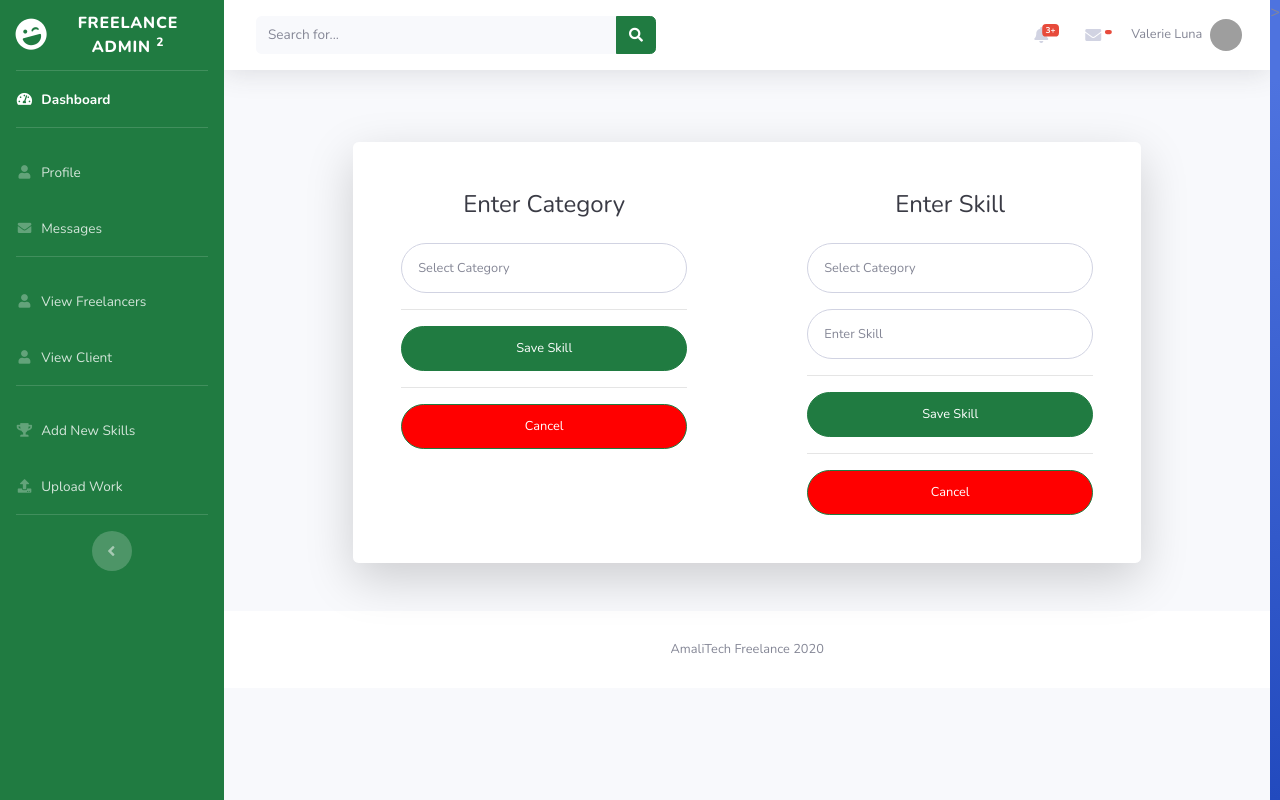
After one commit to benjamin-andoh/edwuma_fie, a Django app: page /adminapp/newskills in a window 1280 px wide. The commit adds this page. Run offline with Django 3.2, Linux system fonts and the light colour scheme; some libraries are stand-ins or nearby versions; grey boxes are pictures that could not be loaded.

Commit message:
admin dashboard design

```diff
--- a/adminApp/urls.py
+++ b/adminApp/urls.py
@@ -3,4 +3,5 @@ from . import views
 
 urlpatterns = [
     path('', views.AdminHomePage,name='adminhomepage'),
+    path('newskills',views.NewSkill,name='newskill'),
 ]
--- a/adminApp/views.py
+++ b/adminApp/views.py
@@ -3,3 +3,6 @@ from django.shortcuts import render
 # Create your views here.
 def AdminHomePage(request):
     return render(request,'adminside/admindashboard.html')
+
+def NewSkill(request):
+    return render(request,'adminside/newskill.html')
--- /dev/null
+++ b/templates/adminside/newskill.html
@@ -0,0 +1,71 @@
+{% extends 'base/admin_base.html' %}
+{% load static from static%}
+
+{% block title%}
+    Dashboard
+{% endblock %}
+
+
+{% block content %}
+<div class="container">
+
+    <!-- Outer Row -->
+    <div class="row justify-content-center">
+
+      <div class="col-xl-10 col-lg-12 col-md-9">
+
+        <div class="card o-hidden border-0 shadow-lg my-5">
+          <div class="card-body p-0">
+            <!-- Nested Row within Card Body -->
+            <div class="row">
+              <div class="col-lg-6">
+                <div class="p-5">
+                  <div class="text-center">
+                    <h1 class="h4 text-gray-900 mb-4">Enter Category</h1>
+                  </div>
+                  <form class="user">
+                    <div class="form-group">
+                     <input type="text" class="form-control form-control-user" id="exampleFirstName" placeholder="Select Category">
+                    </div>
+                      <hr>
+
+                      <input type="submit" style="background-color: #207b41; border-color: #207b41;" class="btn btn-primary btn-user btn-block" value="Save Skill">
+                      <hr>
+                      <button type="submit" style="background-color: #FF0000; border-color: #207b41;" class="btn btn-primary btn-user btn-block" >Cancel</button>
+                  </form>
+                </div>
+              </div>
+
+
+              <div class="col-lg-6">
+                <div class="p-5">
+                  <div class="text-center">
+                    <h1 class="h4 text-gray-900 mb-4">Enter Skill</h1>
+                  </div>
+                  <form class="user">
+                    <div class="form-group">
+                     <input type="text" class="form-control form-control-user" id="exampleFirstName" placeholder="Select Category">
+                    </div>
+                    <div class="form-group">
+                     <input type="text" class="form-control form-control-user" id="exampleFirstName" placeholder="Enter Skill">
+                    </div>
+                      <hr>
+
+                      <input type="submit" style="background-color: #207b41; border-color: #207b41;" class="btn btn-primary btn-user btn-block" value="Save Skill">
+                      <hr>
+                      <button type="submit" style="background-color: #FF0000; border-color: #207b41;" class="btn btn-primary btn-user btn-block" >Cancel</button>
+
+
+
+                  </form>
+
+
+                </div>
+              </div>
+            </div>
+          </div>
+        </div>
+      </div>
+    </div>
+  </div>
+{% endblock %}
--- a/templates/base/admin_base.html
+++ b/templates/base/admin_base.html
@@ -89,7 +89,7 @@
       <!-- Divider -->
       <hr class="sidebar-divider">
       <li class="nav-item">
-        <a class="nav-link" href="#">
+        <a class="nav-link" href="{% url 'newskill' %}">
           <i class="fas fa-fw fa-trophy"></i>
           <span>Add New Skills</span></a>
       </li>
```
